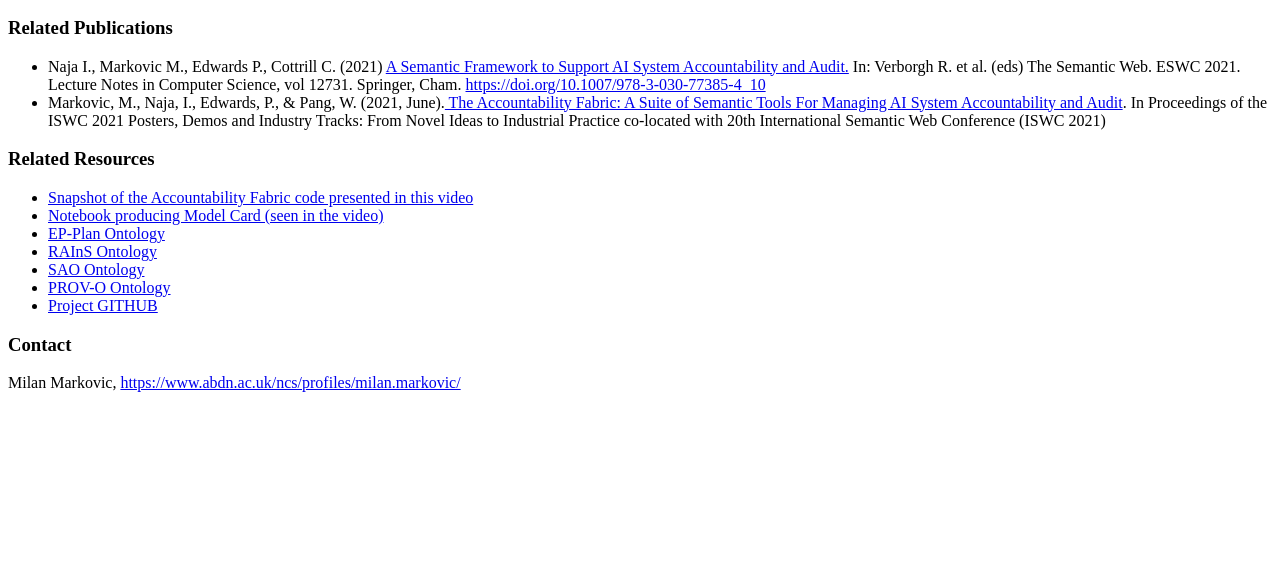
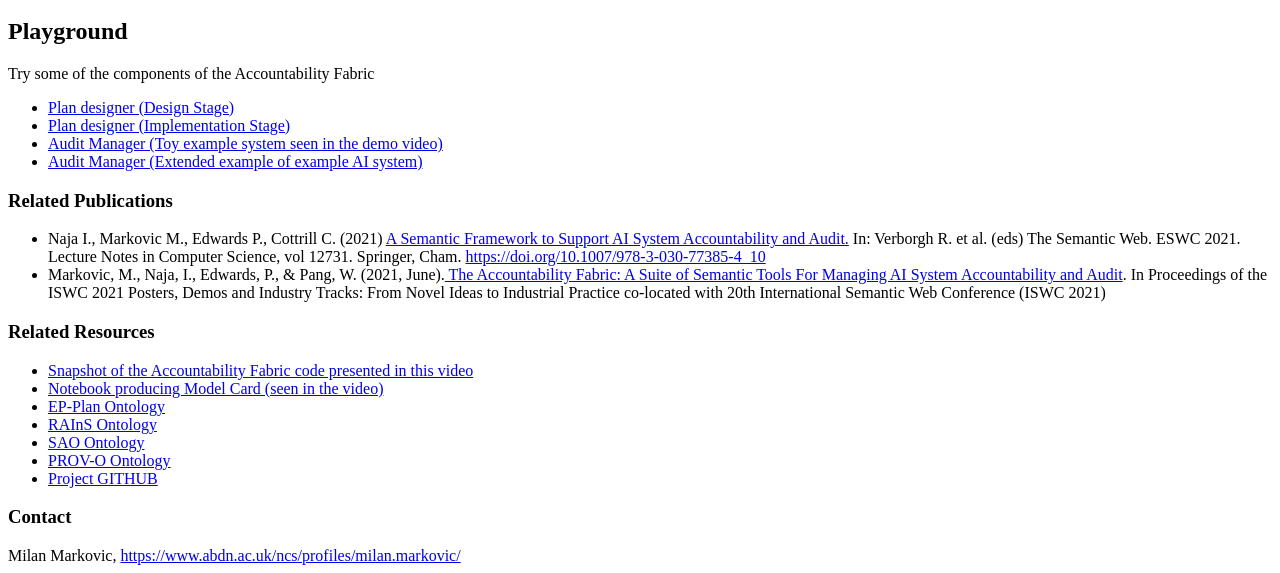
Before and after one commit to RAINS-UOA/ISWC_2021_Demo, a plain HTML site: page index.html in a window 1280 px wide. Shown: the part 1099-1672 px from the top of the page. Before the commit the page ends 1499 px from the top, so only its background shows below. Drawn offline with Linux system fonts and the light colour scheme.

Commit message:
Update index.html

```diff
--- a/index.html
+++ b/index.html
@@ -11,6 +11,21 @@
    <h2>Main Demo</h2>
   <iframe src="https://player.vimeo.com/video/637551489" width="640" height="564" frameborder="0" allow="autoplay; fullscreen" allowfullscreen></iframe>
 
+
+  <h2>Playground</h2>
+
+  Try some of the components of the Accountability Fabric
+
+<ul>
+
+<li>  <a href= "http://da75-137-50-202-133.ngrok.io/workflowBuilder?mode=new&stage=design&systemIri=https://rainsproject.org/InstanceData/43c12d78-ac24-4533-b84c-db12bac72213#" >Plan designer (Design Stage)  </a>  </li>
+
+<li>   <a href= "http://da75-137-50-202-133.ngrok.io/workflowBuilder?mode=new&stage=implementation&systemIri=https://rainsproject.org/InstanceData/43c12d78-ac24-4533-b84c-db12bac72213#" >Plan designer (Implementation Stage)  </a>  </li>
+
+  <li>   <a href= "http://da75-137-50-202-133.ngrok.io/auditManager?systemIri=https://rainsproject.org/InstanceData/43c12d78-ac24-4533-b84c-db12bac72213" >Audit Manager (Toy example system seen in the demo video)  </a>  </li>
+ <li>   <a href= "http://da75-137-50-202-133.ngrok.io/auditManager?systemIri=https://rainsproject.org/InstanceData/f3d36117-df48-417f-b94f-b587f2427122" >Audit Manager (Extended example of example AI system)  </a>  </li>
+
+  </ul>
   <h3>Related Publications</h3>
   <ul>
      <li>Naja I., Markovic M., Edwards P., Cottrill C. (2021) <a href="https://aura.abdn.ac.uk/bitstream/handle/2164/16643/NajaEtAlESWC2021.pdf?sequence=1">A Semantic Framework to Support AI System Accountability and Audit.</a> In: Verborgh R. et al. (eds) The Semantic Web. ESWC 2021. Lecture Notes in Computer Science, vol 12731. Springer, Cham. <a href="https://doi.org/10.1007/978-3-030-77385-4_10">https://doi.org/10.1007/978-3-030-77385-4_10</a> </li>
```
